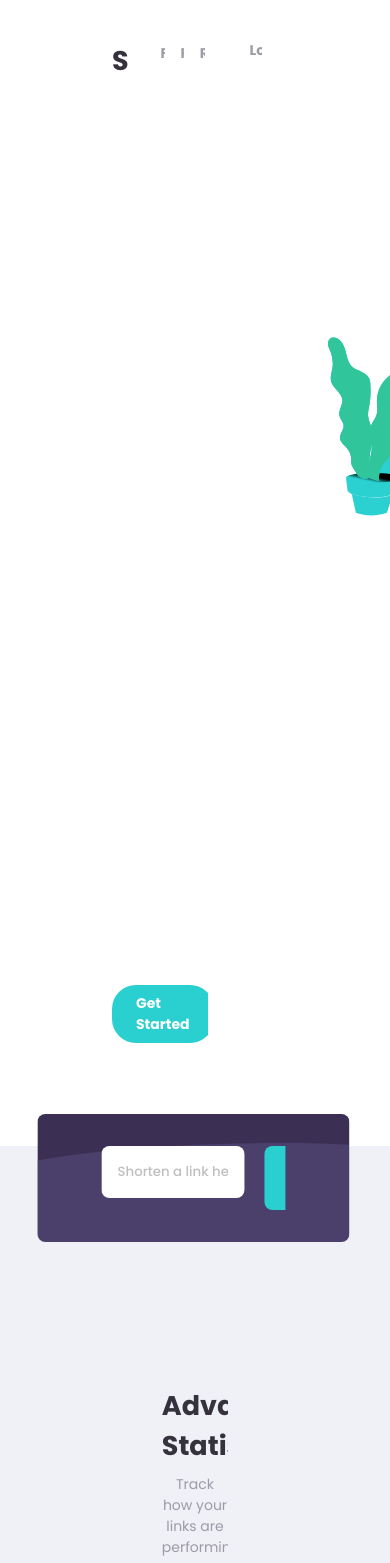
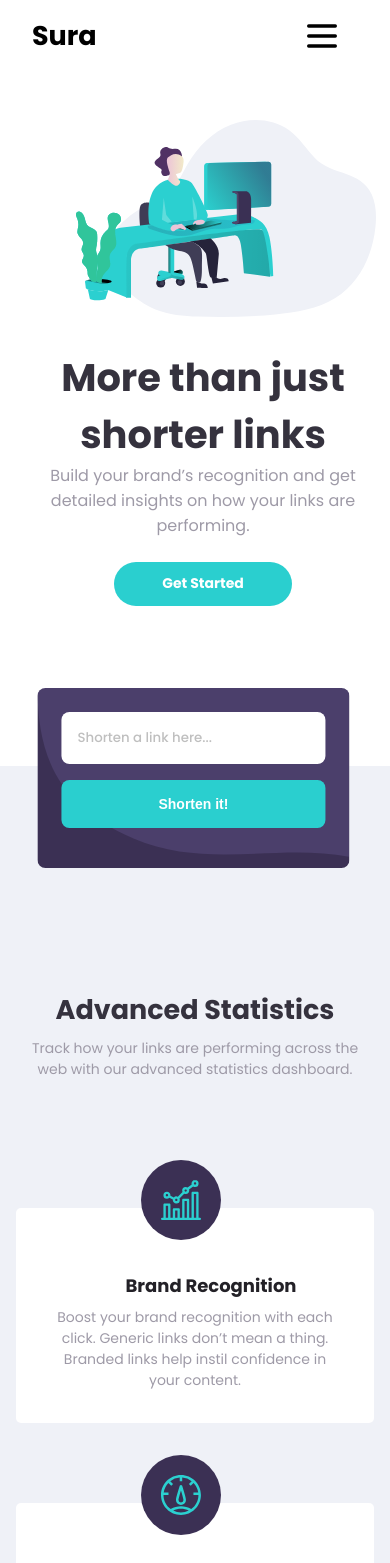
Before and after one commit to DeveloperAspire/sura, a React (Create React App) app: page / in a window 390 px wide. Shown: the top 1563 px of the page. Built offline with nearby package versions, Linux system fonts and the light colour scheme.

Commit message:
Wrote the logic to make the website responsive

```diff
--- a/src/App.css
+++ b/src/App.css
@@ -10,3 +10,9 @@ body{
   font-family: 'Poppins', sans-serif;
   font-size: 18px;
 }
+
+@media (max-width:540px){
+  *{
+    overflow-x: visible;
+  }
+}
--- a/src/components/Forms/Input.module.css
+++ b/src/components/Forms/Input.module.css
@@ -8,30 +8,29 @@
   width: 80%;
   border-radius: 0.5rem;
   transform: translateY(50%) translateX(12%);
-
 }
-form{
+form {
   display: grid;
   grid-template-columns: 80% 20%;
 }
 input {
-  font-family: 'Poppins', sans-serif;
+  font-family: "Poppins", sans-serif;
   width: 97%;
   padding: 1rem;
   border-radius: 0.5rem;
   border: none;
 }
-input::placeholder{
-      color:hsl(0, 0%, 75%);
+input::placeholder {
+  color: hsl(0, 0%, 75%);
   font-weight: 500;
 }
-input:focus{
-      outline:none;
+input:focus {
+  outline: none;
 }
-input.error{
-      border:2px solid  hsl(0, 87%, 67%);
+input.error {
+  border: 2px solid hsl(0, 87%, 67%);
 }
-p.error{
+p.error {
   color: hsl(0, 87%, 67%);
   font-style: italic;
   font-size: 14px;
@@ -49,11 +48,31 @@ p.error{
   font-weight: 700;
   color: white;
 }
-.button:hover{
-      background-color: #5FDCDC;
+.button:hover {
+  background-color: #5fdcdc;
   cursor: pointer;
 }
-.button:disabled{
-      background-color: #5FDCDC;
-      cursor:not-allowed;
+.button:disabled {
+  background-color: #5fdcdc;
+  cursor: not-allowed;
 }
+
+@media (max-width: 540px) {
+  .form--background {
+    background-image: url("../../images/bg-shorten-mobile.svg");
+    padding: 1.5rem 1.5rem;
+    background-size: contain;
+     transform: translateY(10%) translateX(12%);
+  }
+  form {
+    grid-template-columns: 1fr;
+  }
+  input {
+    width: 100%;
+  }
+  .button {
+  display: block;
+  width:100%;
+  margin:1rem auto;
+}
+}
--- a/src/components/Layout/Details.module.css
+++ b/src/components/Layout/Details.module.css
@@ -73,3 +73,40 @@
 .loader{
   text-align: center;
 }
+
+
+@media (max-width:540px) {
+  .head {
+  text-align: center;
+  margin: 0 auto;
+  width:100%;
+}
+  .card--container {
+  display: grid;
+  grid-template-columns: 1fr;
+}
+.container {
+  padding: 10rem 1rem;
+  margin-top: 6rem;
+  background-color: #eff1f7;
+}
+.container.valid{
+  padding:6rem 1rem
+}
+.card-wrapper {
+  padding: 3rem 0rem 0rem 0rem;
+  position: relative;
+}
+.card {
+  text-align: center;
+  padding-top: 4rem;
+}
+.icon {
+  left:35%;
+
+}
+.loader{
+  text-align: center;
+  margin-top: 1rem;
+}
+}
--- a/src/components/Layout/Footer.module.css
+++ b/src/components/Layout/Footer.module.css
@@ -24,3 +24,19 @@ ul li:hover{
       color:hsl(180, 66%, 49%);
       cursor: pointer;
 }
+@media (max-width:540px){
+      footer{
+      padding:4rem 4rem;
+      text-align: center;
+      grid-template-columns: 1fr;
+}
+ul li:first-child{
+      font-weight: 700;
+      margin-bottom: 1rem;
+      margin-top: 1rem;
+}
+img{
+      margin-right: 1rem;
+      margin-top: 1rem;
+}
+}
--- a/src/components/Layout/Header.jsx
+++ b/src/components/Layout/Header.jsx
@@ -1,11 +1,39 @@
-import React from 'react'
+import React,{useState} from 'react'
 
 import classes from './Header.module.css'
+import menu from '../../images/hamburger.svg'
 
 const Header = ()=> {
+  const [showMenu, setShowMenu] = useState(false)
+  const showMenuHandler = ()=> {
+    setShowMenu(!showMenu)
+  }
 
       return (
         <nav className={classes.navigation}>
+          <h1 className={classes["mobile--heading"]}>Sura</h1>
+          <img
+            src={menu}
+            alt=""
+            className={classes.icon}
+            onClick={showMenuHandler}
+          />
+          {showMenu && (
+            <div className={classes["mobile--info"]}>
+              <ul className={classes["mobile--menu"]}>
+                <li>Features</li>
+                <li>Pricing</li>
+                <li>Resources</li>
+              </ul>
+              <p className={classes["mobile--button"]}>Login</p>
+              <p
+                className={`${classes["mobile--button"]} ${classes["mobile-sign--up"]}`}
+              >
+                Sign Up
+              </p>
+            </div>
+          )}
+
           <div className={classes.info}>
             <h1>Sura</h1>
             <ul>
@@ -15,9 +43,11 @@ const Header = ()=> {
             </ul>
           </div>
 
-          <div className={classes['register--login']}>
+          <div className={classes["register--login"]}>
             <p className={classes.button}>Login</p>
-            <p className={`${classes.button} ${classes['sign--up']}`}>Sign Up</p>
+            <p className={`${classes.button} ${classes["sign--up"]}`}>
+              Sign Up
+            </p>
           </div>
         </nav>
       );
--- a/src/components/Layout/Header.module.css
+++ b/src/components/Layout/Header.module.css
@@ -1,49 +1,122 @@
-.navigation{
+.navigation {
   padding: 2rem 7rem;
   display: flex;
   align-items: center;
   justify-content: space-between;
 }
-
-.info{
+.mobile--info {
+  display: none;
+}
+.mobile--heading {
+  display: none;
+}
+.info {
   display: inline-flex;
   justify-content: space-between;
   align-items: center;
 }
-.info h1{
+.info h1 {
   margin-right: 2rem;
-      color:hsl(255, 11%, 22%);
+  color: hsl(255, 11%, 22%);
 }
-.info ul{
+.info ul {
   margin: 0;
-      padding:0;
+  padding: 0;
   display: inline-flex;
   list-style-type: none;
 }
-.info ul li{
+.info ul li {
   margin-right: 1rem;
   font-size: 14px;
-      color:hsl(257, 7%, 63%);
+  color: hsl(257, 7%, 63%);
   font-weight: 700;
 }
-.register--login{
-      display: flex
+.register--login {
+  display: flex;
 }
-.button{
-      border:none;
+.button {
+  border: none;
   margin-left: 1rem;
   display: inline-block;
-      padding:.5rem .8rem;
+  padding: 0.5rem 0.8rem;
   font-size: 14px;
   border-top-right-radius: 1.5rem;
   border-bottom-right-radius: 1.5rem;
   border-top-left-radius: 1.5rem;
   border-bottom-left-radius: 1.5rem;
   background-color: transparent;
-      color:hsl(257, 7%, 63%);
+  color: hsl(257, 7%, 63%);
   font-weight: 700;
 }
-.sign--up{
-      color:white;
+.sign--up {
+  color: white;
   background-color: hsl(180, 66%, 49%);
 }
+.icon{
+      display: none;
+}
+
+@media (max-width: 540px) {
+  .navigation {
+    padding: 0rem 2rem;
+    align-items: center;
+  }
+  .info {
+    display: none;
+  }
+  .register--login {
+    display: none;
+  }
+  .mobile--info {
+    display: block;
+    position: absolute;
+    top: 10%;
+    z-index: 10;
+    background-color: #3b3054;
+    width: 80%;
+    height: 50%;
+    margin: 1rem auto;
+    padding: 1rem 2rem;
+    text-align: center;
+    border-radius: 7px;
+    color: white;
+    font-weight: 700;
+  }
+  .show {
+    display: block;
+  }
+  .mobile--info ul {
+    margin-bottom: 2rem;
+    border-bottom: 1px solid hsl(0, 0%, 75%);
+  }
+  .mobile--button {
+    border: none;
+    padding: 0.6rem 0.8rem;
+    margin-bottom: 1rem;
+    font-size: 14px;
+    border-top-right-radius: 1.5rem;
+    border-bottom-right-radius: 1.5rem;
+    border-top-left-radius: 1.5rem;
+    border-bottom-left-radius: 1.5rem;
+    background-color: transparent;
+    color: white;
+    font-weight: 700;
+  }
+  .mobile-sign--up {
+    color: white;
+    background-color: hsl(180, 66%, 49%);
+  }
+  .mobile--info ul li {
+    font-size: 19px;
+    margin: 2rem 0;
+  }
+  .mobile--heading {
+    display: block;
+  }
+  .icon {
+        display: block;
+    width: 40px;
+    height: 40px;
+    margin-bottom: 1rem;
+  }
+}
--- a/src/components/Layout/Hero.jsx
+++ b/src/components/Layout/Hero.jsx
@@ -5,6 +5,7 @@ import image from '../../images/illustration-working.svg'
 
 const Hero = () => {
  return (
+   <>
    <main className={classes.hero}>
      <div className={classes["hero--description"]}>
        <h1>More than just shorter links</h1>
@@ -16,6 +17,7 @@ const Hero = () => {
      </div>
      <img src={image} alt="" className={classes.img} />
    </main>
+   </>
  );
 }
 
--- a/src/components/Layout/Hero.module.css
+++ b/src/components/Layout/Hero.module.css
@@ -41,3 +41,31 @@
       background-color: #5FDCDC;
       cursor: pointer;
 }
+
+
+@media (max-width:540px){
+      .hero{
+      display: grid;
+      grid-template-columns: 1fr;
+      margin-top: 2rem;
+      padding-left: 1rem;
+      padding-bottom: 4rem;
+}
+.hero--description{
+      margin-top: 2rem;
+      padding:0 1rem;
+      text-align: center;
+}
+.hero--description h1{
+      font-size: 2.4rem;
+}
+      .img{
+      width: 300px;
+      margin-top: 1rem;
+      order:-1;
+}
+.button{
+
+      padding:.7rem 3rem;
+}
+}
--- a/src/components/Layout/Quote.module.css
+++ b/src/components/Layout/Quote.module.css
@@ -30,3 +30,8 @@
       background-color: #5FDCDC;
       cursor: pointer;
 }
+@media (max-width:540px){
+      .quote{
+              padding: 4rem 2rem;
+      }
+}
--- a/src/components/Layout/ResultItem.jsx
+++ b/src/components/Layout/ResultItem.jsx
@@ -4,7 +4,7 @@ import classes from './ResultItem.module.css'
 const ResultItem = ({originalLink, shortLink})=> {
   const [copied, setCopied] = useState(false)
 
-
+const shortenLink = `https://${shortLink}`
   const copyToClipBoard = ()=> {
     navigator.clipboard.writeText(shortLink)
     setCopied(true)
@@ -17,8 +17,8 @@ const ResultItem = ({originalLink, shortLink})=> {
       return (
         <div className={classes.container}>
           <p>{originalLink}</p>
-          <div>
-            <span className={classes.link}>{shortLink}</span>
+          <div className={classes.result}>
+            <span className={classes.link}>{shortenLink}</span>
             <button className={buttonClass} onClick={copyToClipBoard}>{copied ? 'Copied' : 'Copy'}</button>
           </div>
         </div>
--- a/src/components/Layout/ResultItem.module.css
+++ b/src/components/Layout/ResultItem.module.css
@@ -31,3 +31,31 @@ button:hover{
 button.copied{
       background-color: #3B3054;
 }
+
+@media (max-width:540px){
+      .container{
+      background-color: white;
+       margin: 0 auto 1rem auto;
+      padding:.5rem 1rem;
+      flex-direction: column;
+        align-items: flex-start;
+        width:87%;
+
+}
+.container p{
+      border-bottom: 1px solid hsl(0, 0%, 75%);
+}
+.link{
+      margin-top: 1rem;
+      display: block;
+}
+button{
+      border:none;
+      display: block;
+      width:100%;
+       margin:.5rem auto 0 auto;
+}
+.result{
+      width: 100%;
+}
+}
```
Also changed, not shown: src/components/Forms/Input.jsx (+11 -7 lines), src/images/hamburger.svg (added). Lines whose indentation alone changed are shown as unchanged.
